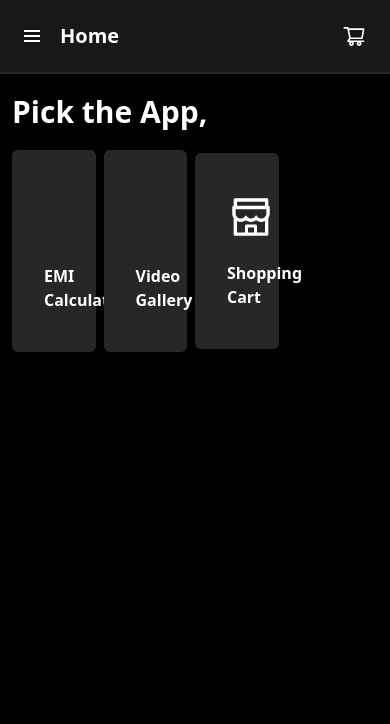
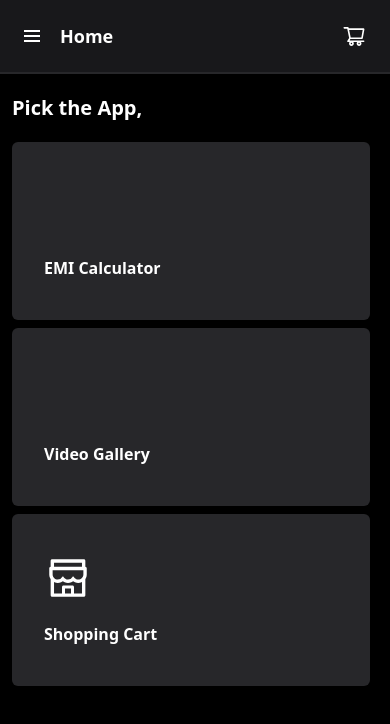
Before and after one commit to benzigar-agilisium/react-learning, a React (Create React App) app: page / in a window 390 px wide. Shown: the top 724 px of the page. Built offline with nearby package versions, Linux system fonts and the light colour scheme; some icons are missing.

Commit message:
responsive added

```diff
--- a/src/pages/emi/index.jsx
+++ b/src/pages/emi/index.jsx
@@ -32,8 +32,8 @@ const EmiCalculator = () => {
 
   return (
     <>
-      <div className="mt-10 flex container mx-auto px-5">
-        <div className="w-1/3">
+      <div className="mt-10 flex flex-wrap container mx-auto px-5">
+        <div className="w-full lg:w-1/3">
           <form
             onSubmit={(e) => {
               e.preventDefault();
@@ -91,7 +91,7 @@ const EmiCalculator = () => {
           </form>
         </div>
         {result.emi ? (
-          <div className="pl-10 flex flex-col">
+          <div className="mt-5 lg:mt-0 lg:pl-10 flex flex-col">
             <h1 className="font-bold text-xl">Result : </h1>
             <div className="mt-2 bg-zinc-800 p-5 rounded-md flex flex-col">
               <h1 className="font-bold text-xl">
--- a/src/pages/home/index.jsx
+++ b/src/pages/home/index.jsx
@@ -17,21 +17,21 @@ const Home = () => {
   return (
     <div className="flex flex-col flex-1">
       <div className="px-3 py- mt-5 container mx-auto">
-        <h1 className="font-bold text-3xl">Pick the App,</h1>
-        <div className="mt-5 flex items-center">
-          <Link to={"/emi"} className="w-1/4 pr-2">
+        <h1 className="font-bold text-xl lg:text-3xl">Pick the App,</h1>
+        <div className="mt-5 flex flex-wrap items-center">
+          <Link to={"/emi"} className="w-full  mb-2 lg:w-1/4 pr-2">
             <div className="bg-zinc-800 hover:bg-zinc-900 cursor-pointer p-5 py-10 px-8 rounded-md">
               <FaRegMoneyBill1 className="text-5xl" />
               <p className="font-bold mt-5">EMI Calculator</p>
             </div>
           </Link>
-          <Link to={"/gallery"} className="w-1/4 pr-2">
+          <Link to={"/gallery"} className="w-full mb-2  lg:w-1/4 pr-2">
             <div className="bg-zinc-800 hover:bg-zinc-900 cursor-pointer p-5 py-10 px-8 rounded-md">
               <FaVideo className="text-5xl" />
               <p className="font-bold mt-5">Video Gallery</p>
             </div>
           </Link>
-          <Link to={"/shopping"} className="w-1/4 pr-2">
+          <Link to={"/shopping"} className="w-full mb-2  lg:w-1/4 pr-2">
             <div className="bg-zinc-800 hover:bg-zinc-900 cursor-pointer p-5 py-10 px-8 rounded-md">
               <AiOutlineShop className="text-5xl" />
               <p className="font-bold mt-5">Shopping Cart</p>
--- a/src/pages/images/index.jsx
+++ b/src/pages/images/index.jsx
@@ -185,7 +185,7 @@ export default function ImageGallery() {
   const [activeVideo, setActiveVideo] = React.useState(false);
 
   return (
-    <div className="mt-5 container mx-auto px-5">
+    <div className="mt-2 lg:mt-5 container mx-auto px-2 lg:px-5">
       <div className="flex items-center">
         <AiFillPlayCircle className="text-xl" />
         <h1 className="font-bold text-lg px-2">Shorts</h1>
@@ -193,8 +193,8 @@ export default function ImageGallery() {
       <div className="mt-2 flex flex-wrap">
         {activeVideo ? (
           <div className="bg-black fixed z-50 inset-0 bg-opacity-75 flex justify-center items-center">
-            <div className="p-10 flex items-start">
-              <div className="order-2 flex flex-col">
+            <div className="p-10 flex flex-col lg:flex-row items-center lg:items-start">
+              <div className="order-2 flex lg:flex-col">
                 <button
                   className="flex flex-col justify-center items-center p-2 text-xs"
                   onClick={() => {
@@ -279,7 +279,7 @@ export default function ImageGallery() {
                 </a>
               </div>
               <div
-                className="relative h-[550px] border-zinc-200 bg-white overflow-hidden rounded-md"
+                className="relative h-[70vh] lg:h-[550px] border-zinc-200 bg-white overflow-hidden rounded-md"
                 style={{
                   aspectRatio: 9 / 16,
                 }}
@@ -317,7 +317,7 @@ export default function ImageGallery() {
               setActiveVideo(e);
             }}
             key={e.id}
-            className="hover:bg-zinc-800 rounded-md w-1/4 p-2 mb-3"
+            className="hover:bg-zinc-800 rounded-md w-1/2 lg:w-1/4 p-1 lg:p-2 mb-3"
           >
             <img
               className="w-full rounded-md object-cover"
--- a/src/pages/shopping/index.jsx
+++ b/src/pages/shopping/index.jsx
@@ -58,7 +58,7 @@ export default function Shopping() {
       </div>
       <div className="mt-4 flex flex-wrap">
         {products?.map((e) => (
-          <div className="w-1/4 hover:bg-zinc-900 rounded-md pr-3 mb-5">
+          <div className="w-full lg:w-1/4 hover:bg-zinc-900 rounded-md pr-3 mb-5">
             <div className="relative">
               <div className="absolute top-0 right-0">
                 {isInCart(e.id) ? (
--- a/src/pages/template/index.jsx
+++ b/src/pages/template/index.jsx
@@ -24,8 +24,8 @@ export default function Template() {
     <>
       {showMenu ? (
         <div className="fixed inset-0 bg-black bg-opacity-50 flex z-50">
-          <div className="bg-zinc-800 h-full p-4 px-8 w-1/3 flex flex-col">
-            <div className="flex justify-between items-center text-3xl  pb-3  border-b-2 border-zinc-700">
+          <div className="bg-zinc-800 h-full p-4 px-8 w-full lg:w-1/3 flex flex-col">
+            <div className="flex justify-between items-center text-lg lg:text-3xl  pb-3  border-b-2 border-zinc-700">
               <div className="flex items-center">
                 <AiFillAppstore className="mr-2" />
                 <p className="flex-1 font-bold">Apps List</p>
@@ -82,7 +82,7 @@ export default function Template() {
             }}
             className="flex flex-1 h-full"
           ></div>
-          <div className="bg-zinc-800 h-full p-4 px-8 w-1/3 flex flex-col">
+          <div className="bg-zinc-800 h-full p-4 px-8 w-full lg:w-1/3 flex flex-col">
             <div className="flex justify-between items-center text-xl  pb-3  border-b-2 border-zinc-700">
               <div className="flex items-center">
                 <BiCart className="mr-2" />
@@ -149,13 +149,13 @@ export default function Template() {
                 <BiMenu className="text-2xl" />
               </button>
 
-              <Link to={"/"} className="font-bold text-xl">
+              <Link to={"/"} className="font-bold text-lg lg:text-xl">
                 Home
               </Link>
               {location.pathname.includes("emi") ||
               location.pathname.includes("gallery") ||
               location.pathname.includes("shopping") ? (
-                <p className="text-blue-300 font-bold text-xl ml-2">
+                <p className="text-blue-300 font-bold text-sm lg:text-xl ml-2">
                   {" "}
                   {location.pathname?.includes("emi") ? "/ Emi" : ""}
                   {location.pathname?.includes("gallery") ? "/ Gallery" : ""}
```
